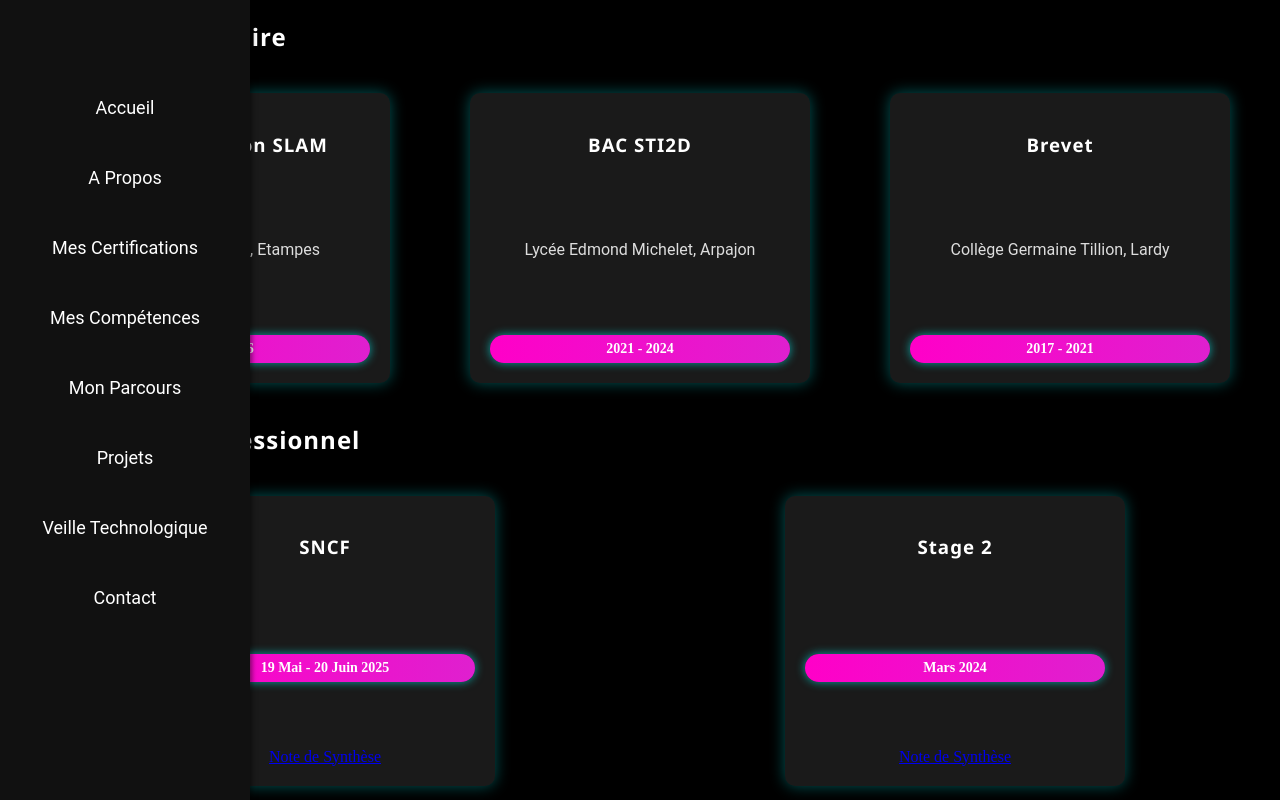
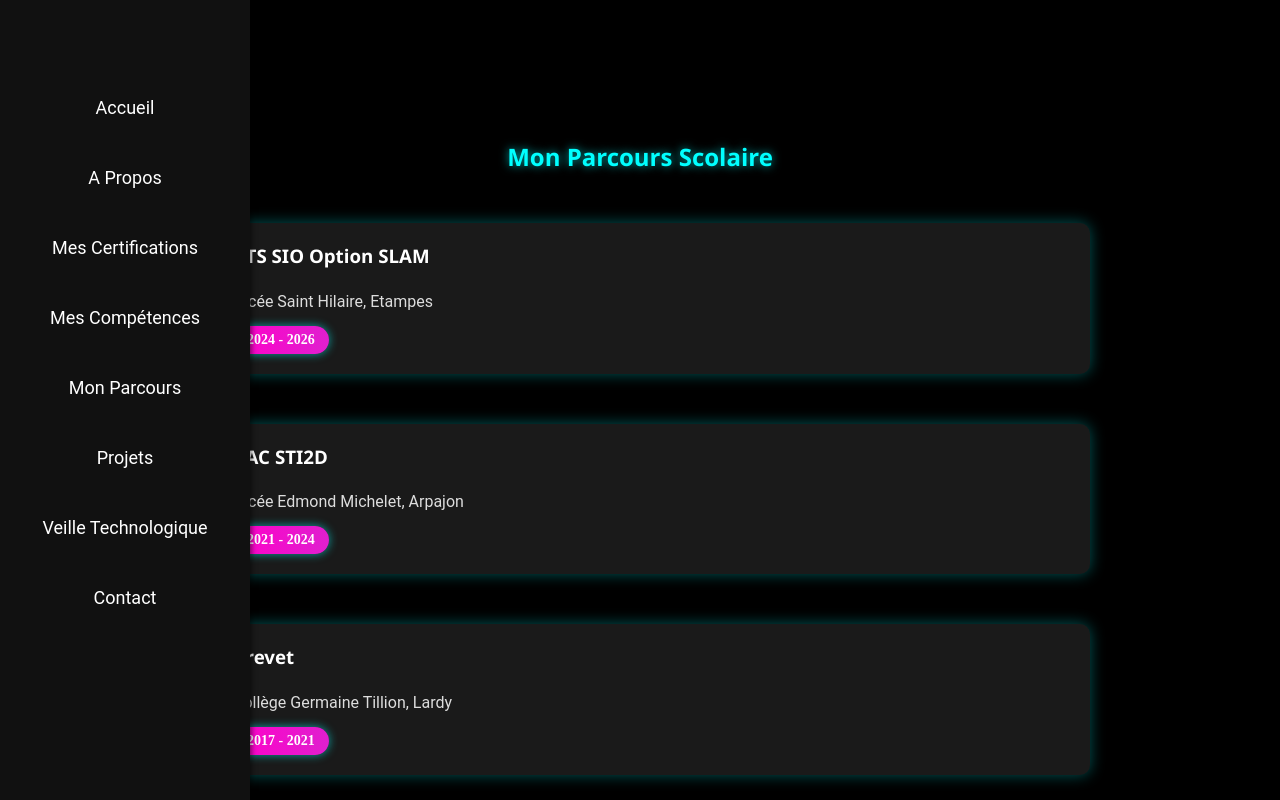
Before and after one commit to David-533/Portfolio, a Vue app: page /parcours in a window 1280 px wide. Shown: the top 800 px of the page. Built offline with nearby package versions, Linux system fonts and the light colour scheme.

Commit message:
Update Parcours.vue

```diff
--- a/src/Views/Parcours.vue
+++ b/src/Views/Parcours.vue
@@ -1,75 +1,113 @@
 <template>
-
   <div class="section" id="monparcours">
     <h2>Mon Parcours Scolaire</h2>
-    <div class="parcours-container">
-        <div class="parcours-carte">
+    <div class="timeline">
+      <div class="timeline-item">
+        <div class="timeline-content">
           <h3>BTS SIO Option SLAM</h3>
           <p>Lycée Saint Hilaire, Etampes</p>
           <div class="bulle-date">2024 - 2026</div>
         </div>
-        <div class="parcours-carte">
+      </div>
+      <div class="timeline-item">
+        <div class="timeline-content">
           <h3>BAC STI2D</h3>
           <p>Lycée Edmond Michelet, Arpajon</p>
           <div class="bulle-date">2021 - 2024</div>
         </div>
-        <div class="parcours-carte">
+      </div>
+      <div class="timeline-item">
+        <div class="timeline-content">
           <h3>Brevet</h3>
           <p>Collège Germaine Tillion, Lardy</p>
           <div class="bulle-date">2017 - 2021</div>
         </div>
       </div>
     </div>
+  </div>
 
   <div class="section" id="monparcours-professionnel">
     <h2>Mon Parcours Professionnel</h2>
-    <div class="parcours-container">
-        <div class="parcours-carte">
+    <div class="timeline">
+      <div class="timeline-item">
+        <div class="timeline-content">
           <h3>SNCF</h3>
           <div class="bulle-date">19 Mai - 20 Juin 2025</div>
           <a href="https://docs.google.com/document/d/1iJk8K_P8Y5GqTHFvMJmAL3AUDnLNSXkruNEG96JNSZQ/edit?usp=drive_link" target="_blank" class="btn-rapport">Note de Synthèse</a>
         </div>
-        <div class="parcours-carte">
+      </div>
+      <div class="timeline-item">
+        <div class="timeline-content">
           <h3>Stage 2</h3>
           <div class="bulle-date">Mars 2024</div>
           <a href="https://docs.google.com/document/d/1V3HrWaQiUUAHQSNflrX6WqDdDpQy0uVBTqnKsH-bKsQ/edit?tab=t.0" target="_blank" class="btn-rapport">Note de Synthèse</a>
         </div>
       </div>
     </div>
+  </div>
 </template>
 
 <script>
+export default {
+  name: "Parcours",
+};
 </script>
 
 <style scoped>
-.parcours-container {
-  display: flex;
-  justify-content: center;
-  flex-wrap: wrap;
-  padding: 20px;
+.section {
+  padding: 120px 20px 50px; /* espace au dessus pour la nav */
+  max-width: 900px;
+  margin: 0 auto;
 }
 
-.parcours-carte {
-  width: 100%; /* ou 100% si tu veux qu'il prenne toute la largeur disponible */
-  max-width: 800px;
+h2 {
+  text-align: center;
+  color: #00ffff;
+  text-shadow: 0 0 10px #00ffffaa;
+  margin-bottom: 50px;
+  font-family: 'Segoe UI', sans-serif;
+}
+
+/* Timeline verticale */
+.timeline {
+  position: relative;
+  margin: 0 auto;
+  padding-left: 20px;
+  border-left: 3px solid #00ffff33; /* ligne verticale */
+}
+
+/* Chaque étape */
+.timeline-item {
+  position: relative;
+  margin-bottom: 50px;
+}
+
+/* Carte de contenu */
+.timeline-content {
   background-color: #1a1a1a;
   padding: 20px;
   border-radius: 10px;
   box-shadow: 0 0 15px #00ffff55;
+  color: #ffffff;
   transition: transform 0.3s ease;
-  text-align: center;
+  display: flex;
+  flex-direction: column;
+  align-items: flex-start; /* pour que le bouton aille à droite */
 }
 
-.parcours-carte:hover {
-  transform: scale(1.03);
+.timeline-content h3 {
+  margin-top: 0;
+
+  font-family: 'Segoe UI', sans-serif;
 }
 
-.parcours-carte img {
-  max-width: 100%;
-  height: auto;
-  border-radius: 8px;
+.timeline-content p {
+  font-family: 'Roboto', sans-serif;
+  color: #ddd;
+  margin: 5px 0;
 }
 
+/* Date style néon */
 .bulle-date {
   display: inline-block;
   margin-top: 10px;
@@ -85,72 +123,51 @@
 }
 
 @keyframes bulleColorAnim {
-  0% {
-    background-position: 0% 50%;
-  }
-  50% {
-    background-position: 100% 50%;
-  }
-  100% {
-    background-position: 0% 50%;
-  }
+  0% { background-position: 0% 50%; }
+  50% { background-position: 100% 50%; }
+  100% { background-position: 0% 50%; }
 }
 
-/* Pour tous les titres h1 à h6 */
-h1, h2, h3, h4, h5, h6 {
-  font-family: 'Segoe UI', Tahoma, Geneva, Verdana, sans-serif;
-  font-weight: 700;
-  letter-spacing: 1px;
-  color: #ffffff;
-}
-
-/* Pour les paragraphes */
-p {
-  font-family: 'Roboto', sans-serif;
-  font-size: 16px;
-  line-height: 1.6;
-  color: #dddddd;
-}
-
-.parcours-container {
-  display: flex;
-  justify-content: space-around;
-  flex-wrap: wrap;
-  gap: 20px;
-}
-
-.parcours-carte {
-  position: relative;
-  width: 300px;
-  min-height: 250px;
-  background-color: #1a1a1a;
-  padding: 20px;
-  border-radius: 10px;
-  box-shadow: 0 0 15px #00ffff55;
-  display: flex;
-  flex-direction: column;
-  justify-content: space-between;
-  transition: transform 0.3s ease;
-  text-align: center;
-}
-
-.parcours-carte:hover {
+/* Hover effet */
+.timeline-content:hover {
   transform: scale(1.03);
 }
 
-.date-bulle {
-  background: linear-gradient(90deg, #00ffff, #ff00ff);
-  color: white;
-  padding: 8px 15px;
-  border-radius: 20px;
-  font-size: 14px;
-  margin: 10px auto;
-  animation: bulleAnim 4s infinite linear;
+/* Boutons Note de Synthèse alignés à droite */
+.btn-rapport {
+  display: inline-block;
+  margin-left: auto;  /* pousse le bouton à droite */
+  margin-top: 10px;
+  padding: 8px 12px;
+  border: 2px solid #00ffff;
+  border-radius: 6px;
+  color: #00ffff;
+  text-decoration: none;
+  font-weight: bold;
+  transition: 0.3s;
+  text-shadow: 0 0 5px #00ffffaa;
 }
 
-@keyframes bulleAnim {
-  0% { filter: hue-rotate(0deg); }
-  100% { filter: hue-rotate(360deg); }
+.btn-rapport:hover {
+  background: #00ffff;
+  color: #111;
+  box-shadow: 0 0 15px #00ffff;
 }
 
+/* Responsive */
+@media (max-width: 768px) {
+  .timeline {
+    padding-left: 15px;
+    border-left: 2px solid #00ffff33;
+  }
+
+  .timeline-content {
+    width: 100%;
+  }
+
+  .btn-rapport {
+    align-self: flex-start; /* sur mobile bouton à gauche pour éviter débordement */
+    margin-left: 0;
+  }
+}
 </style>
```
Lines whose indentation alone changed are shown as unchanged.
